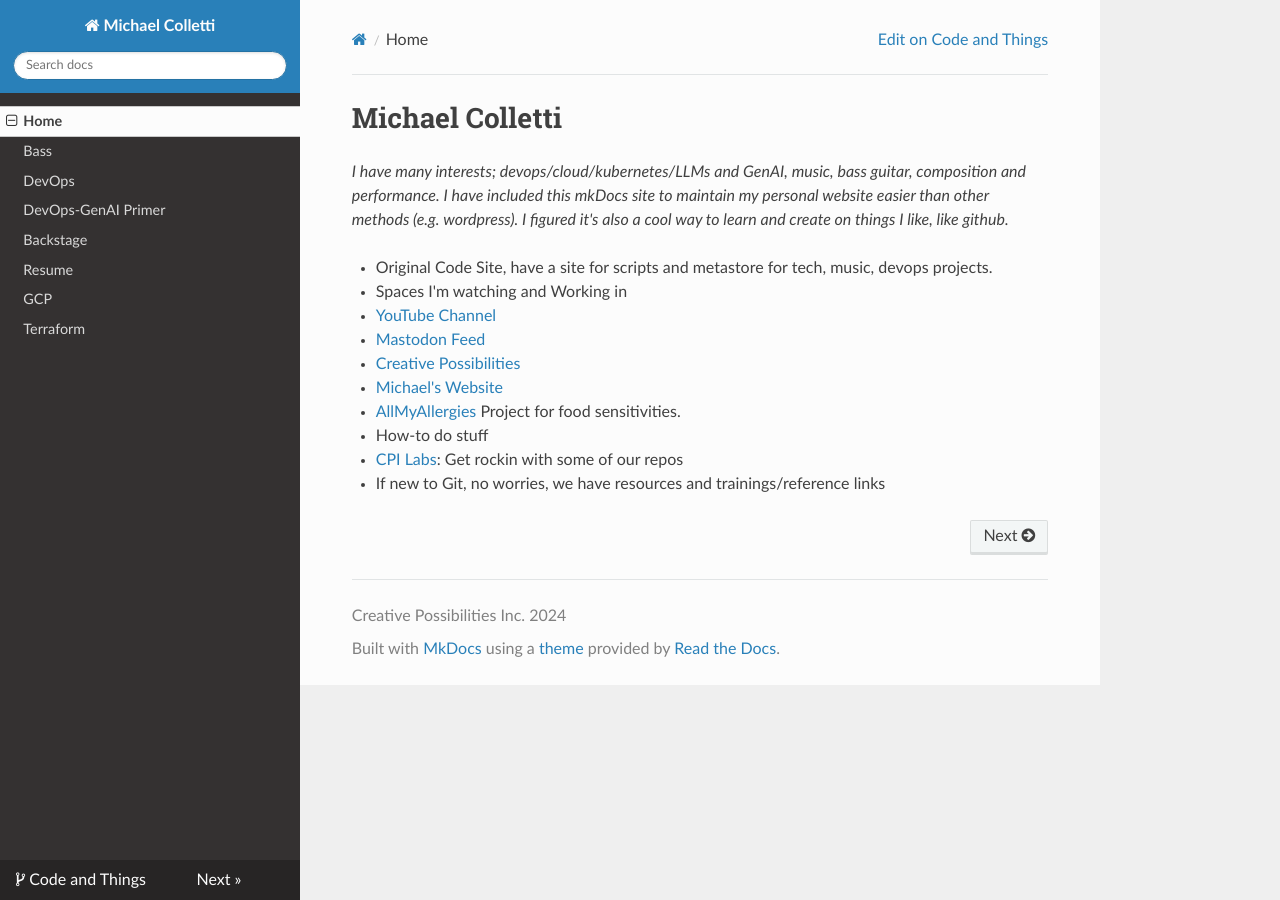
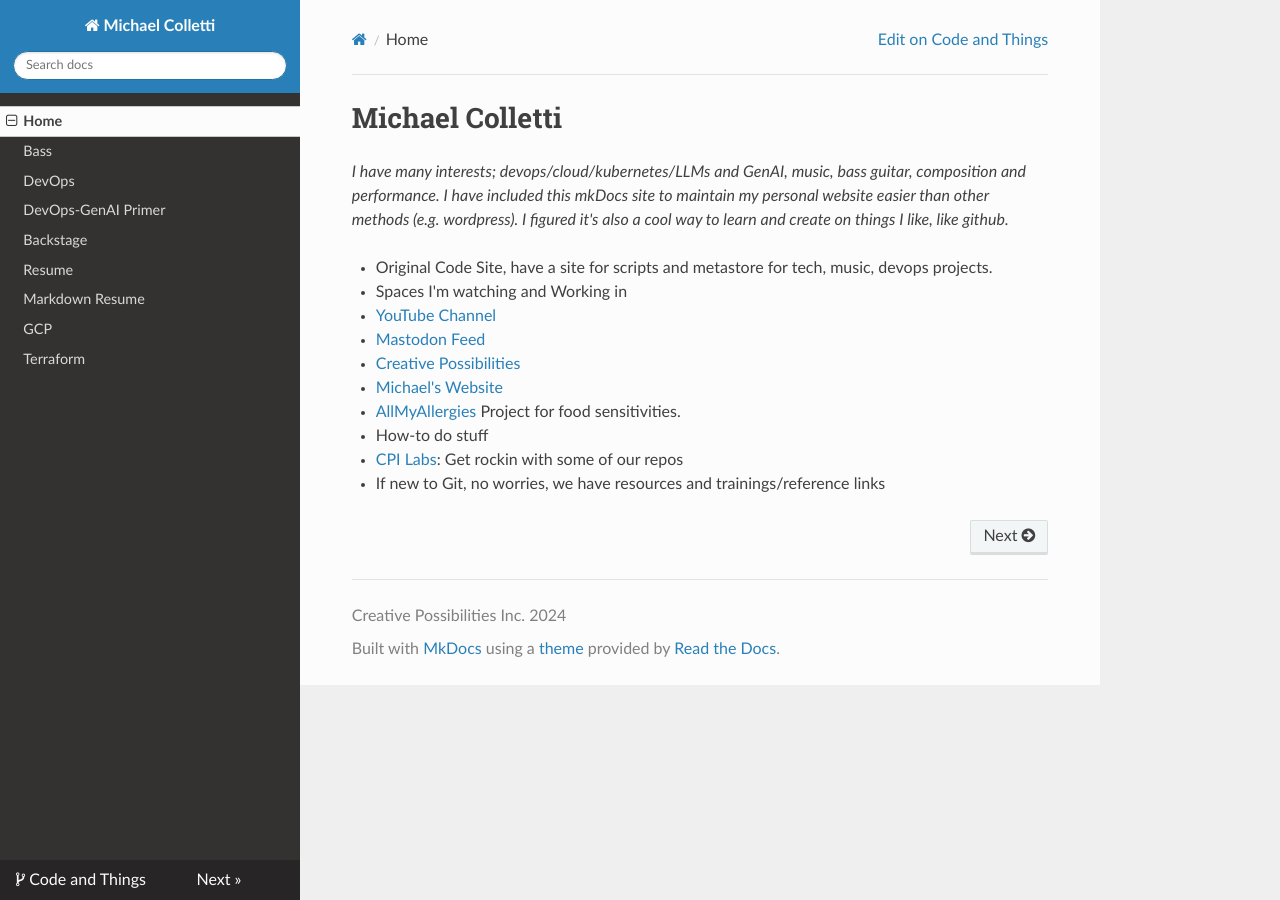
Before and after one commit to michaelcolletti/me, an MkDocs documentation site: the page built from docs/index.md, in a window 1280 px wide. Built offline with MkDocs 1.6.1, drawn with Linux system fonts in a browser that asks for light colours; nearby versions of some CDN libraries.

Commit message:
add mkdocs ref to pretty-resume.md

```diff
--- a/mkdocs.yml
+++ b/mkdocs.yml
@@ -29,5 +29,6 @@ nav:
   - DevOps-GenAI Primer: genai-devops-primer.md
   - Backstage: backstage.md
   - Resume: resume.md
+  - Markdown Resume: pretty-resume.md
   - GCP: gcp.md
   - Terraform: terraform.md
```
